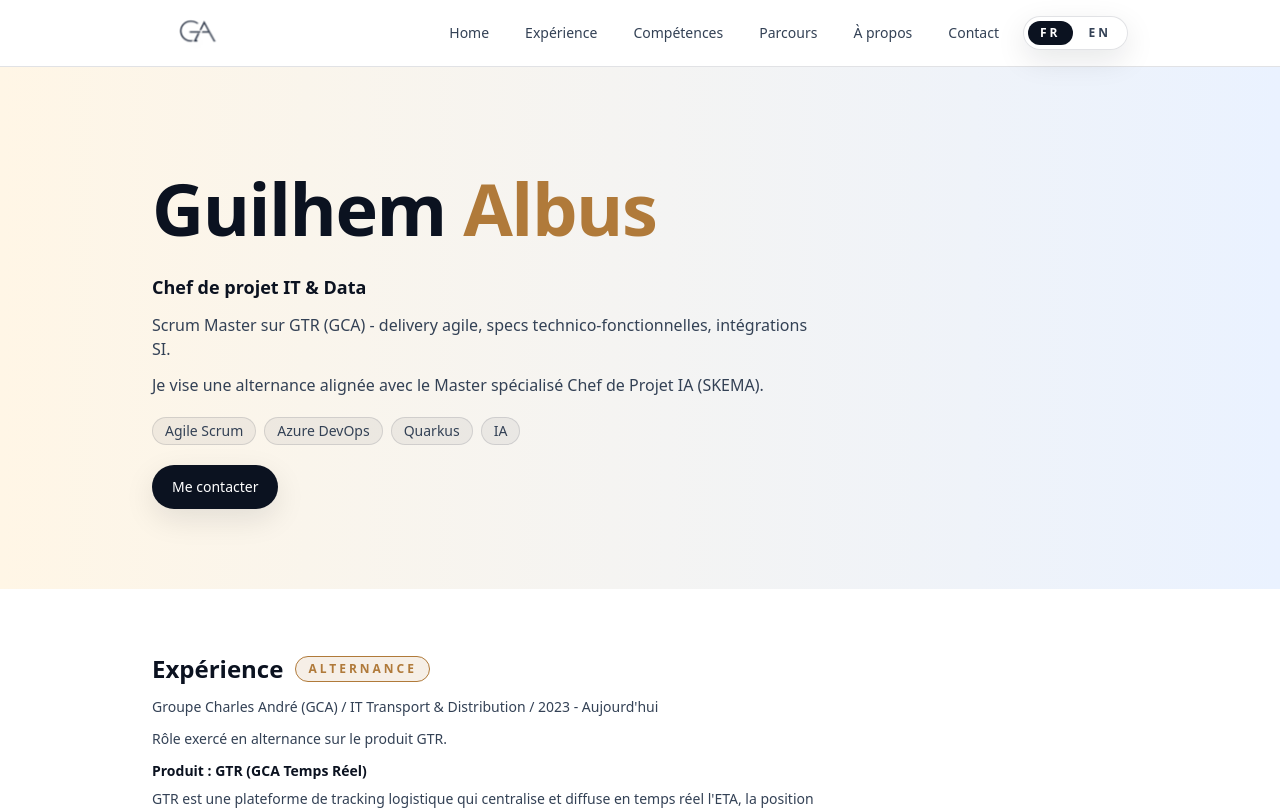
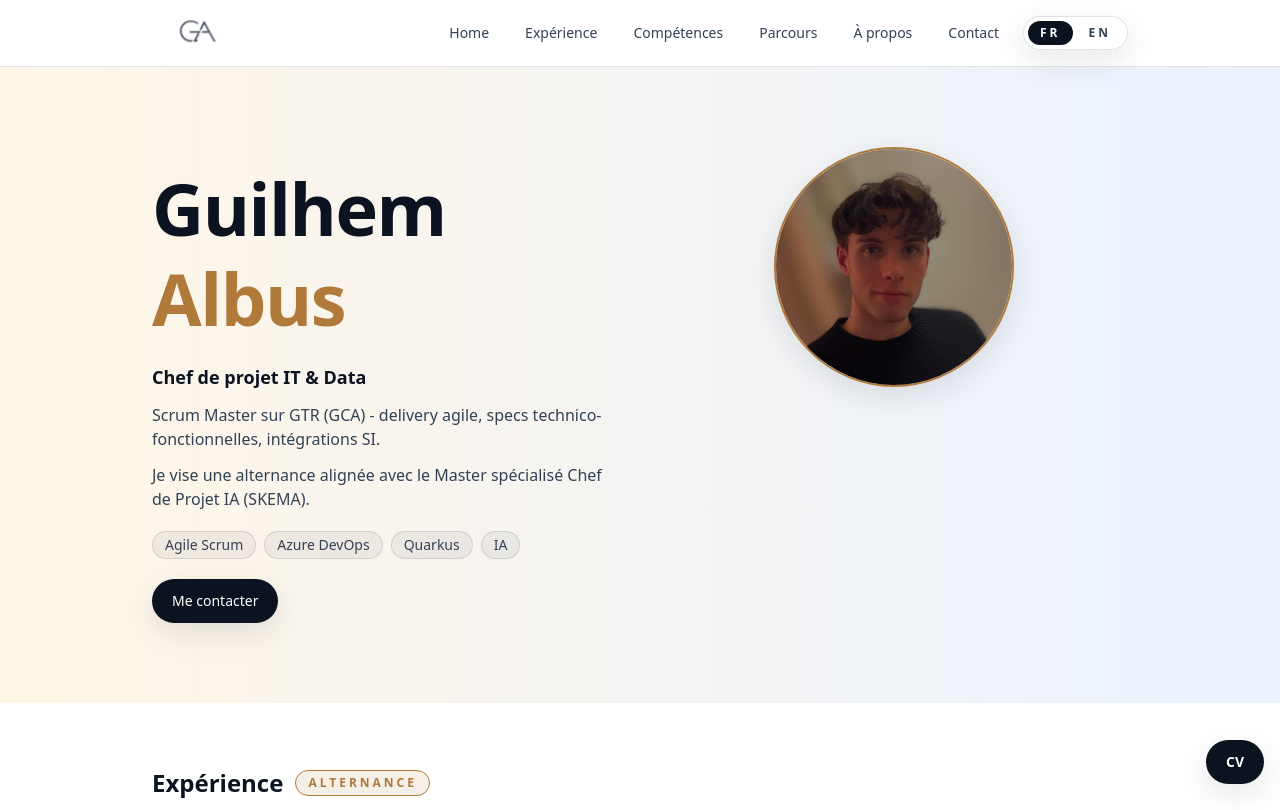
Before and after one commit to GuilhemAl/portfolio2k26, a Next.js app: page / in a window 1280 px wide. Shown: the top 810 px of the page. Built offline with nearby package versions, Linux system fonts and the light colour scheme.

Commit message:
feat: add CV download button and hero photo

```diff
--- a/app/layout.tsx
+++ b/app/layout.tsx
@@ -28,11 +28,19 @@ export default function RootLayout({
   return (
     <html lang="fr">
       <body
-        className={`${spaceGrotesk.variable} ${jetBrainsMono.variable} antialiased`}
+        className={`${spaceGrotesk.variable} ${jetBrainsMono.variable} pb-24 antialiased sm:pb-20`}
       >
         <LanguageProvider>
           <Navbar />
           {children}
+          <a
+            href="/CV%20Guilhem%20ALBUS%20-%20Chef%20de%20Projet%20IT.pdf"
+            download="Guilhem-Albus-CV.pdf"
+            aria-label="Telecharger le CV"
+            className="fixed bottom-4 right-4 z-40 rounded-full bg-[var(--text)] px-5 py-3 text-center text-sm font-semibold text-white shadow-[var(--shadow)] transition hover:bg-[#111a2a] focus-visible:outline-none focus-visible:ring-2 focus-visible:ring-[var(--accent)] focus-visible:ring-offset-2 focus-visible:ring-offset-[var(--bg)]"
+          >
+            CV
+          </a>
         </LanguageProvider>
       </body>
     </html>
--- a/app/page.tsx
+++ b/app/page.tsx
@@ -1,5 +1,6 @@
 "use client";
 
+import Image from "next/image";
 import { useState } from "react";
 import { BrandTitle } from "@/components/BrandTitle";
 import { Badge } from "@/components/ui/Badge";
@@ -43,7 +44,10 @@ export default function Home() {
   return (
     <main className="bg-[var(--bg)] text-[var(--text)]">
       <section id="home" className="scroll-mt-28 hero-gradient">
-        <div className="container-page flex flex-col gap-5 py-12 md:py-16 lg:py-20">
+        <div className="container-page py-12 md:py-16 lg:py-20">
+          <div className="flex flex-col gap-8 md:flex-row md:items-start md:gap-10">
+            <div className="flex-1">
+              <div className="flex flex-col gap-5">
                 <BrandTitle name={l(content.identity.displayName)} />
                 <div className="space-y-3 text-[var(--muted)]">
                   <p className="text-base font-semibold text-[var(--text)] sm:text-lg">
@@ -65,6 +69,22 @@ export default function Home() {
                   <ButtonLink href="/#contact" variant="primary" fullWidth>
                     {l(content.ctas.secondary)}
                   </ButtonLink>
+                </div>
+              </div>
+            </div>
+            <div className="hidden justify-center md:flex md:flex-1 md:justify-center">
+              <div className="relative h-40 w-40 overflow-hidden rounded-full border-2 border-[var(--accent)] bg-[var(--surface-strong)] shadow-[var(--shadow)] sm:h-44 sm:w-44 md:h-52 md:w-52 lg:h-60 lg:w-60">
+                <Image
+                  src="/photo.jpeg"
+                  alt="Portrait of Guilhem Albus"
+                  fill
+                  priority
+                  quality={100}
+                  sizes="(min-width: 1024px) 240px, (min-width: 768px) 208px, (min-width: 640px) 176px, 160px"
+                  className="object-cover object-[center_top]"
+                />
+              </div>
+            </div>
           </div>
         </div>
       </section>
```
Also changed, not shown: public/photo.jpeg (added), 1 other file (tests, documents, lock files or other folders). Lines whose indentation alone changed are shown as unchanged.
